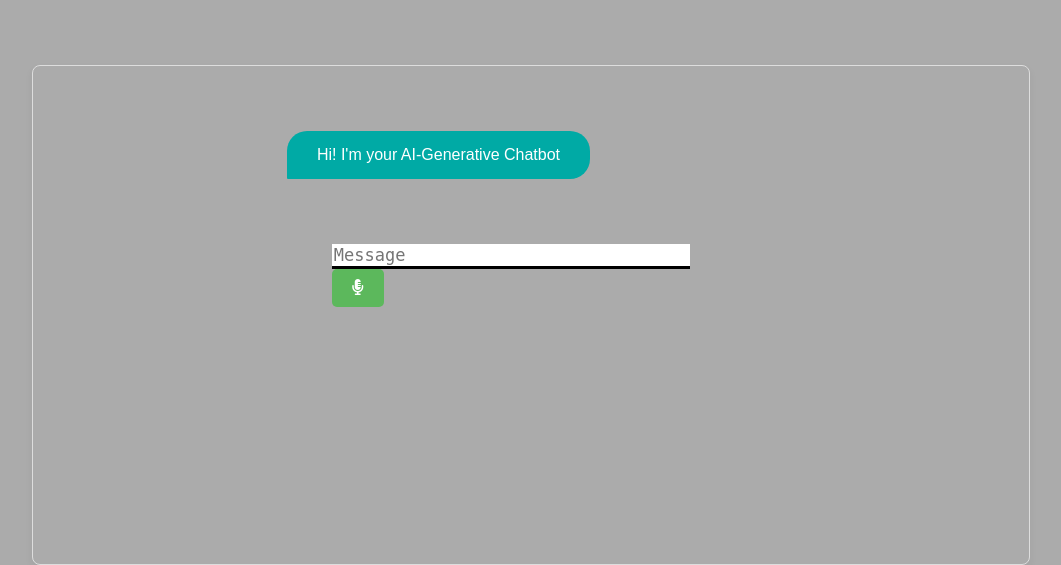
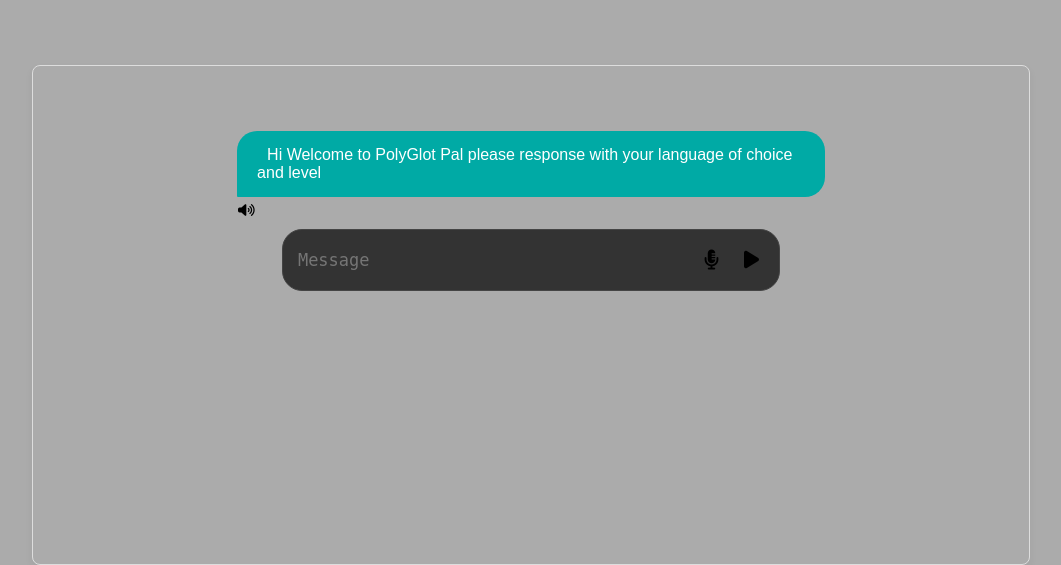
Before and after one commit to jackljk/PolygotPal, a Flask app: page / in a window 1280 px wide. Shown: the part 289-854 px from the top of the page, without its empty margins (109-1170 px from the left). Run offline with Flask 2, Linux system fonts and the light colour scheme; some libraries are stand-ins or nearby versions.

Commit message:
frontend sexier

```diff
--- a/static/css/style.css
+++ b/static/css/style.css
@@ -8,9 +8,9 @@
 .boxed {
   width: 350px;
   height: 500px;
-  border: 1px solid #ddd;
+  border: 0.5px solid #ddd;
   border-radius: 8px;
-  overflow: hidden;
+  overflow: scroll;
   display: flex;
   flex-direction: column;
   box-shadow: 0 4px 8px rgba(0,0,0,0.05);
@@ -24,18 +24,54 @@
 #chatbox {
   margin-left: auto;
   margin-right: auto;
-  width: 50%;
+  width: 60%;
   margin-top: 60px;
   overflow: scroll;
 }
 #userInput {
-  margin-left: auto;
-  margin-right: auto;
-  width: 40%;
-  margin-top: 60px;
+  display: flex;
+  align-items: center;
+  background-color: #333;
+  border: 1px solid #444; /* Adjust color as needed */
+  padding: 5px 10px;
+  border-radius: 20px; /* Gives the rounded appearance */
+  max-width: 50%;
+  margin: auto;
+  margin-top: 10px;
 }
+
+#userInput input {
+  flex-grow: 1;
+  background-color: transparent;
+  border: none;
+  color: white;
+  outline: none; /* Removes the highlight border on focus */
+  padding: 8px 5px;
+}
+
+.icon-button {
+  background: none;
+  border: none;
+  cursor: pointer;
+  padding: 5px 10px;
+}
+
+.icon-button i {
+  font-size: 1.5em; /* Adjust size as needed */
+}
+
+.btn-record, .btn-stop {
+  border: none;
+  border-radius: 5px;
+  cursor: pointer;
+  width: 50px;
+  height: 50px;
+}
+
+
 #textInput {
-  width: 90%;
+  flex-grow: 1;
+  margin-right: 10px;
   border: none;
   border-bottom: 3px solid black;
   font-family: monospace;
@@ -66,13 +102,6 @@
   padding: 10px;
   border-radius: 2px;
 }
-#tidbit {
-  position: absolute;
-  bottom: 0;
-  right: 0;
-  width: 300px;
-}
-
 
 #userTextWrapper {
   display: flex;
@@ -105,37 +134,6 @@
   padding: 20px;
 }
 
-.btn-record, .btn-stop {
-  padding: 10px 20px;
-  font-size: 16px;
-  color: white;
-  border: none;
-  border-radius: 5px;
-  cursor: pointer;
-  transition: background-color 0.3s;
-}
-
-.btn-record {
-  background-color: #5cb85c; /* Green */
-}
-
-.btn-record:hover {
-  background-color: #4cae4c;
-}
-
-.btn-stop {
-  background-color: #d9534f; /* Red */
-}
-
-.btn-stop:hover {
-  background-color: #c9302c;
-}
-
-.btn-stop:disabled {
-  background-color: #ccc;
-  cursor: default;
-}
-
 @keyframes fadeIn {
   from { opacity: 0; }
   to { opacity: 1; }
@@ -143,3 +141,8 @@
 .userText, .botText {
   animation: fadeIn 0.5s;
 }
+
+.btn-record, .btn-stop {
+  /* Add FadeIn/Out animation */
+  animation: fadeIn 0.5s;
+}
--- a/static/js/app.js
+++ b/static/js/app.js
@@ -69,6 +69,21 @@
     .addEventListener("click", stopRecording);
 
   setupMediaRecorder(); // Initialize the media recorder setup
+
+
+  // Message to write on load
+  var ttsButton =
+    '<button onclick="speakText(this)" class="TTS-button"><i class="fa-solid fa-volume-high"></i></button>';
+  var botHtml =
+        '<div id="botTextWrapper"><p class="botText"><span>' +
+        "Hi Welcome to PolyGlot Pal please response with your language of choice and level" +
+        "</span></p>" +
+        ttsButton +
+        "</div>";
+      $("#chatbox").append(botHtml);
+      document
+        .getElementById("userInput")
+        .scrollIntoView({ block: "start", behavior: "smooth" });
 };
 
 let mediaRecorder;
--- a/templates/index.html
+++ b/templates/index.html
@@ -17,7 +17,7 @@
       <h1 align="center"><b>Polygot Pal</b></h1>
       <p align="center">
         <img
-          src="static/images/icon.png"
+          src="static/images/icon.png"®
           alt="Python-BOT"
           height="210"
           width="220"
@@ -29,31 +29,25 @@
             <div id="loadingIndicator" style="display: none">
               <img src="static/assets/loading/loading.svg" alt="Loading..." />
             </div>
-            <div class="botTextWrapper" style="display: block;">
-              <p class="botText">
-                <span>Hi! I'm your AI-Generative Chatbot</span>
-              </p>
-            </div>
           </div>
           <div id="userInput">
-            <input
-              id="textInput"
-              type="text"
-              name="msg"
-              placeholder="Message"
-            />
-            <button id="recordButton" class="btn-record">
-              <i class="fa-solid fa-microphone-lines"></i>
+            <input type="text" id="textInput" placeholder="Message" name="msg">
+            <button id="recordButton" class="btn-record icon-button">
+              <i class="fa-solid fa-microphone-lines icon-button"></i>
             </button>
             <button
               id="stopButton"
-              class="btn-stop"
+              class="btn-stop icon-button"
               style="display: none"
               disabled
             >
               <i class="fa-regular fa-circle-stop"></i>
             </button>
+            <button class="icon-button">
+              <i class="fa-solid fa-play"></i>
+            </button>
           </div>
+
         </div>
       </div>
     </div>
```
Also changed, not shown: 1 other file.
